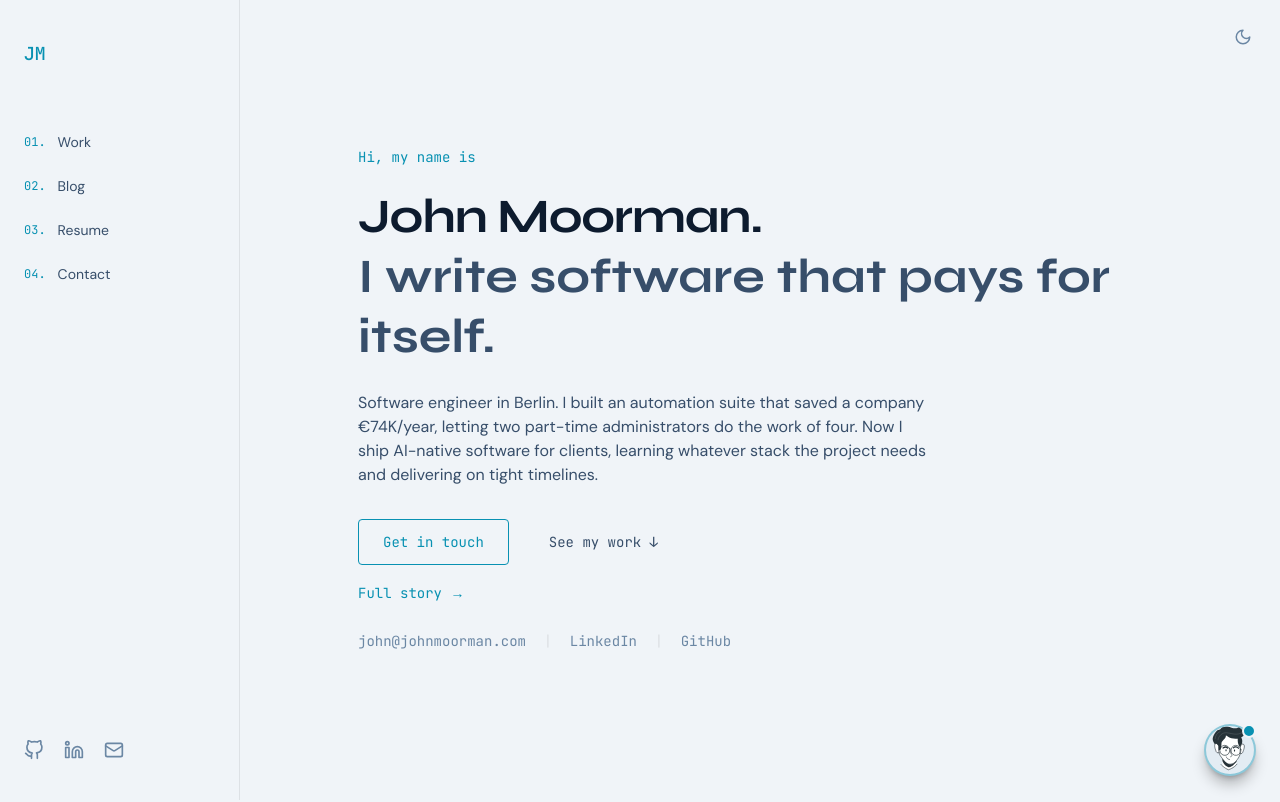
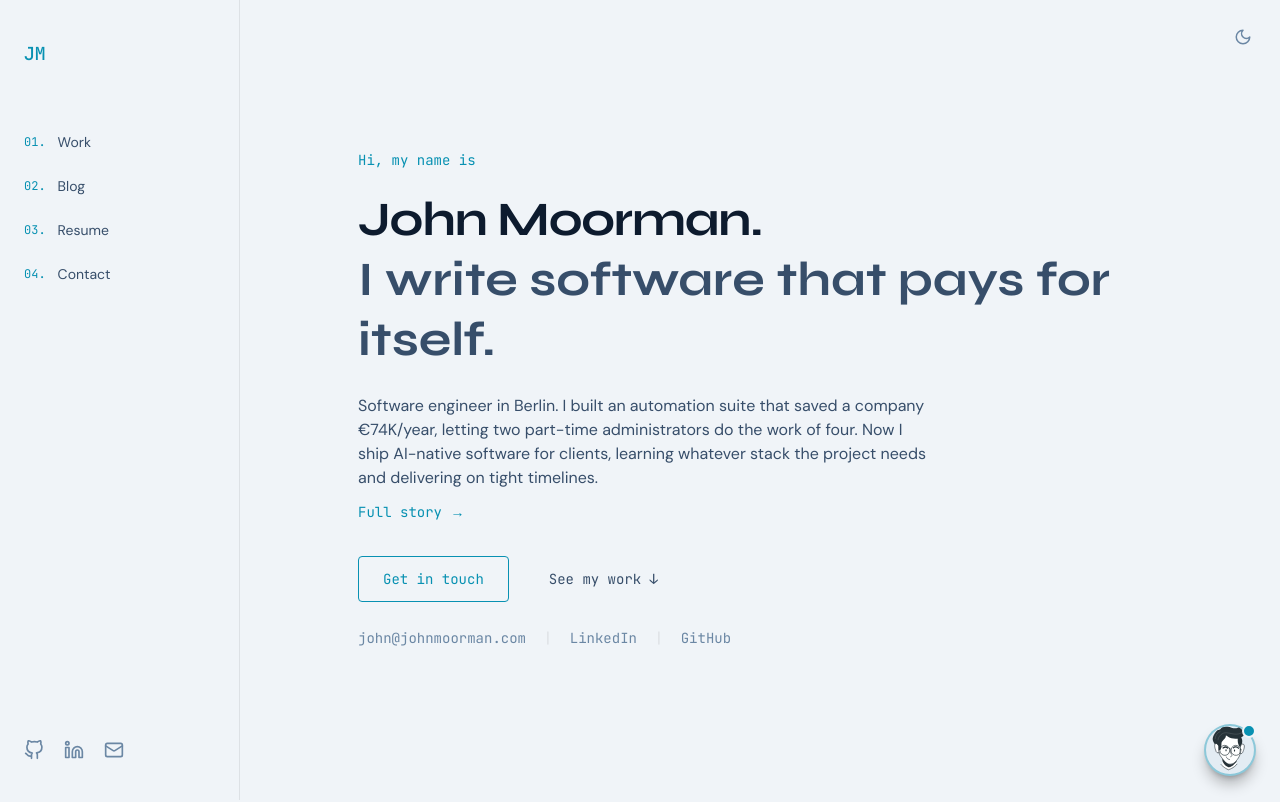
Before and after one commit to mojoro/john-moorman-portfolio, a Next.js app: page / in a window 1280 px wide. Shown: the top 802 px of the page. Built offline with nearby package versions, Linux system fonts and the light colour scheme.

Commit message:
Move Full story link directly under hero paragraph

```diff
--- a/components/home-client.tsx
+++ b/components/home-client.tsx
@@ -153,15 +153,20 @@ export function HomeClient({ blogPosts }: { blogPosts: BlogPost[] }) {
         >
           I write software that pays for itself.
         </motion.h2>
-        <motion.p
-          variants={fadeUp}
-          className="mt-6 max-w-xl text-text-secondary"
-        >
-          Software engineer in Berlin. I built an automation suite that saved a
-          company €74K/year, letting two part-time administrators do the work of four. Now I ship AI-native
-          software for clients, learning whatever stack the project needs and
-          delivering on tight timelines.
-        </motion.p>
+        <motion.div variants={fadeUp} className="mt-6 max-w-xl">
+          <p className="text-text-secondary">
+            Software engineer in Berlin. I built an automation suite that saved a
+            company €74K/year, letting two part-time administrators do the work of four. Now I ship AI-native
+            software for clients, learning whatever stack the project needs and
+            delivering on tight timelines.
+          </p>
+          <Link
+            href="/about"
+            className="mt-3 inline-block font-mono text-sm text-accent transition-colors hover:underline"
+          >
+            Full story &rarr;
+          </Link>
+        </motion.div>
         <motion.div variants={fadeUp} className="mt-8 flex flex-wrap gap-4">
           <a
             href="mailto:john@johnmoorman.com"
@@ -175,14 +180,6 @@ export function HomeClient({ blogPosts }: { blogPosts: BlogPost[] }) {
           >
             See my work &darr;
           </a>
-        </motion.div>
-        <motion.div variants={fadeUp} className="mt-4">
-          <Link
-            href="/about"
-            className="font-mono text-sm text-accent transition-colors hover:underline"
-          >
-            Full story &rarr;
-          </Link>
         </motion.div>
         <motion.div
           variants={fadeUp}
```
